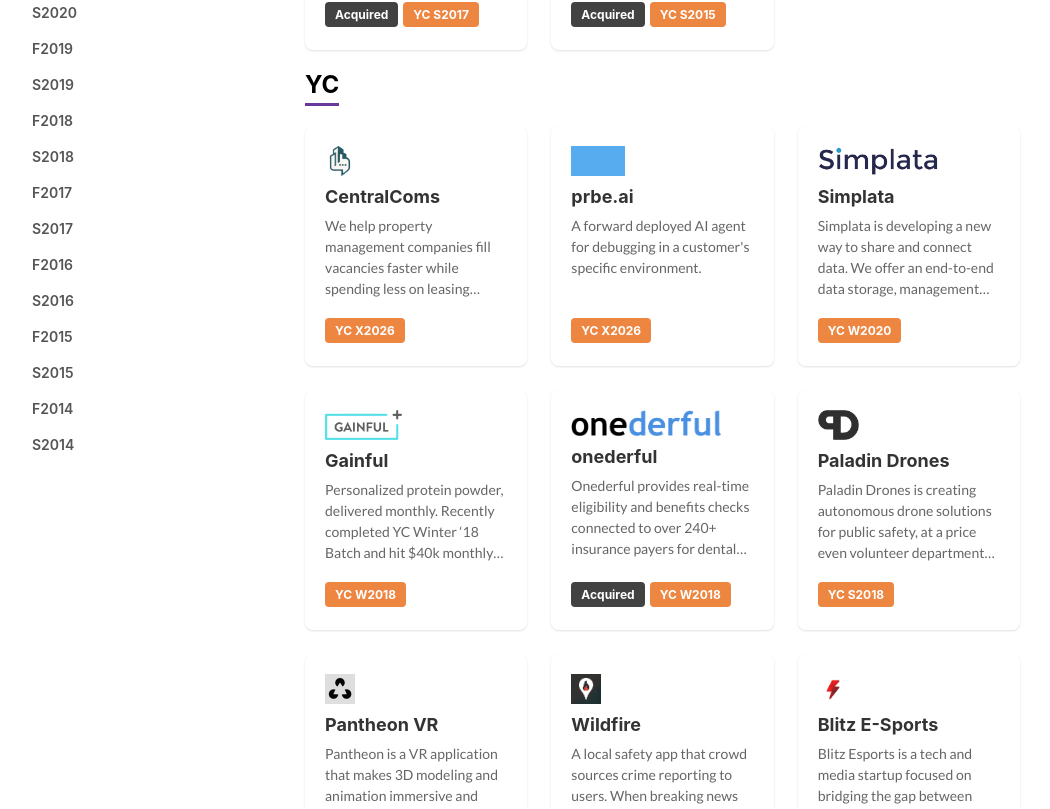
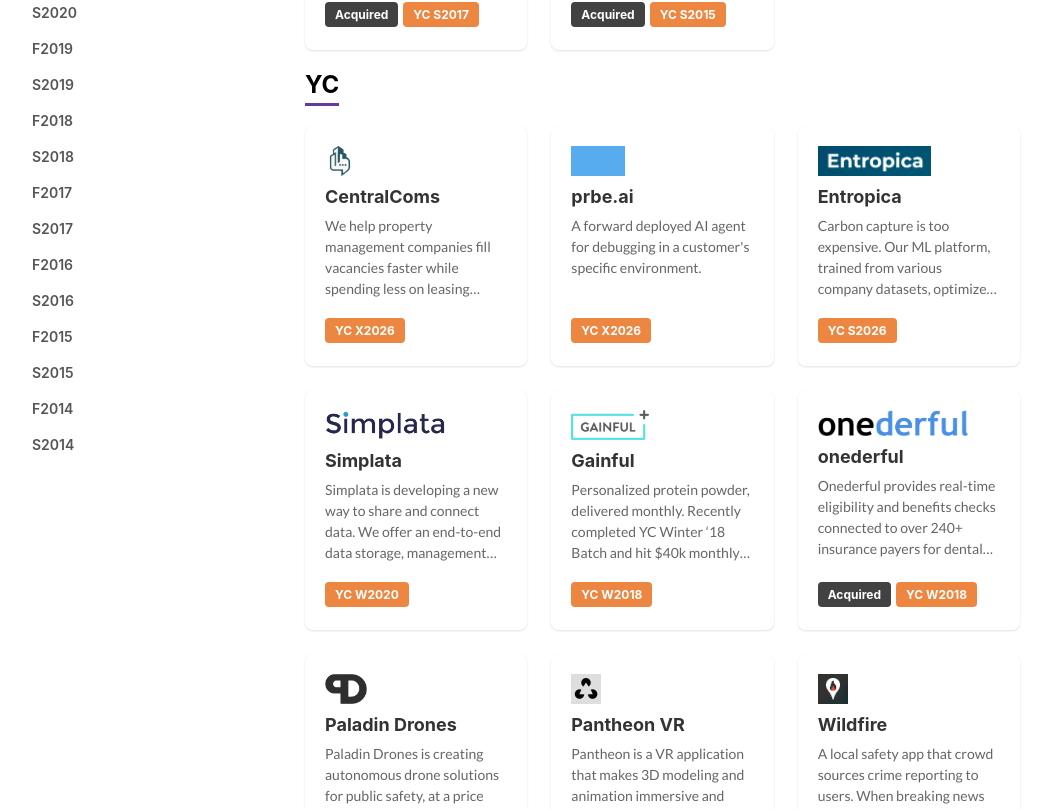
Before and after one commit to Free-Ventures-Cal/website, a React (Create React App) app: page /portfolio in a window 1280 px wide. Shown: the part 889-1698 px from the top of the page, without its empty margins (120-1170 px from the left). Built offline with nearby package versions, Linux system fonts and the light colour scheme.

Commit message:
Entropinn yc tag added.

```diff
--- a/src/Components/Team.js
+++ b/src/Components/Team.js
@@ -587,6 +587,18 @@ function Team() {
       image: amy
     },
     {
+      name: "Nandu Narayanan",
+      position: "Deployed Engineer",
+      company: "Cognition",
+      image: nandu
+    },
+    {
+      name: "Hy Nguyen",
+      position: "Founder",
+      company: "Tacit Awareness",
+      image: hy
+    },
+    {
       name: "Hiya Shah",
       position: "Graduate Robotics Researcher",
       company: "BAIR",
@@ -603,20 +615,7 @@ function Team() {
       position: "Researcher",
       company: "Epoch AI",
       image: kelly
-    },
-    {
-      name: "Nandu Narayanan",
-      position: "Deployed Engineer",
-      company: "Cognition",
-      image: nandu
-    },
-    {
-      name: "Hy Nguyen",
-      position: "Founder",
-      company: "Tacit Awareness",
-      image: hy
     }
-
   ];
 
   let peopleComponents = peopleContent.map((person) => {
--- a/src/content/portfolio.js
+++ b/src/content/portfolio.js
@@ -118,6 +118,11 @@ const acquisitionTag = {
   backgroundColor: "#424242",
 };
 
+const ycS2026Tag = {
+  content: "YC S2026",
+  backgroundColor: "#EC8641",
+};
+
 const ycX2026Tag = {
   content: "YC X2026",
   backgroundColor: "#EC8641",
@@ -156,7 +161,7 @@ const kickstarterTag = {
 const portfolioContent = {
   tags: {
     acquisitions: [acquisitionTag],
-    yc: [ycX2026Tag, ycW2020Tag, ycW2018Tag, ycS2018Tag, ycS2017Tag, ycS2015Tag],
+    yc: [ycS2026Tag, ycX2026Tag, ycW2020Tag, ycW2018Tag, ycS2018Tag, ycS2017Tag, ycS2015Tag],
     kickstarter: [kickstarterTag],
   },
   batchList: [
@@ -214,6 +219,7 @@ const portfolioContent = {
             "Carbon capture is too expensive. Our ML platform, trained from various company datasets, optimizes heat, the biggest cost bottleneck in carbon capture, in pre-existing pipelines while accepting different sizes of data. Expect measurable % gains, which save millions.",
           track: "accelerator",
           logo: entropica,
+          tags: [ycS2026Tag],
           links: [
             {
               address: "https://drive.google.com/file/d/1Bp8TqanQYrxQoW31AZ34eUwr_yBJ32gT/view?usp=sharing",
```
